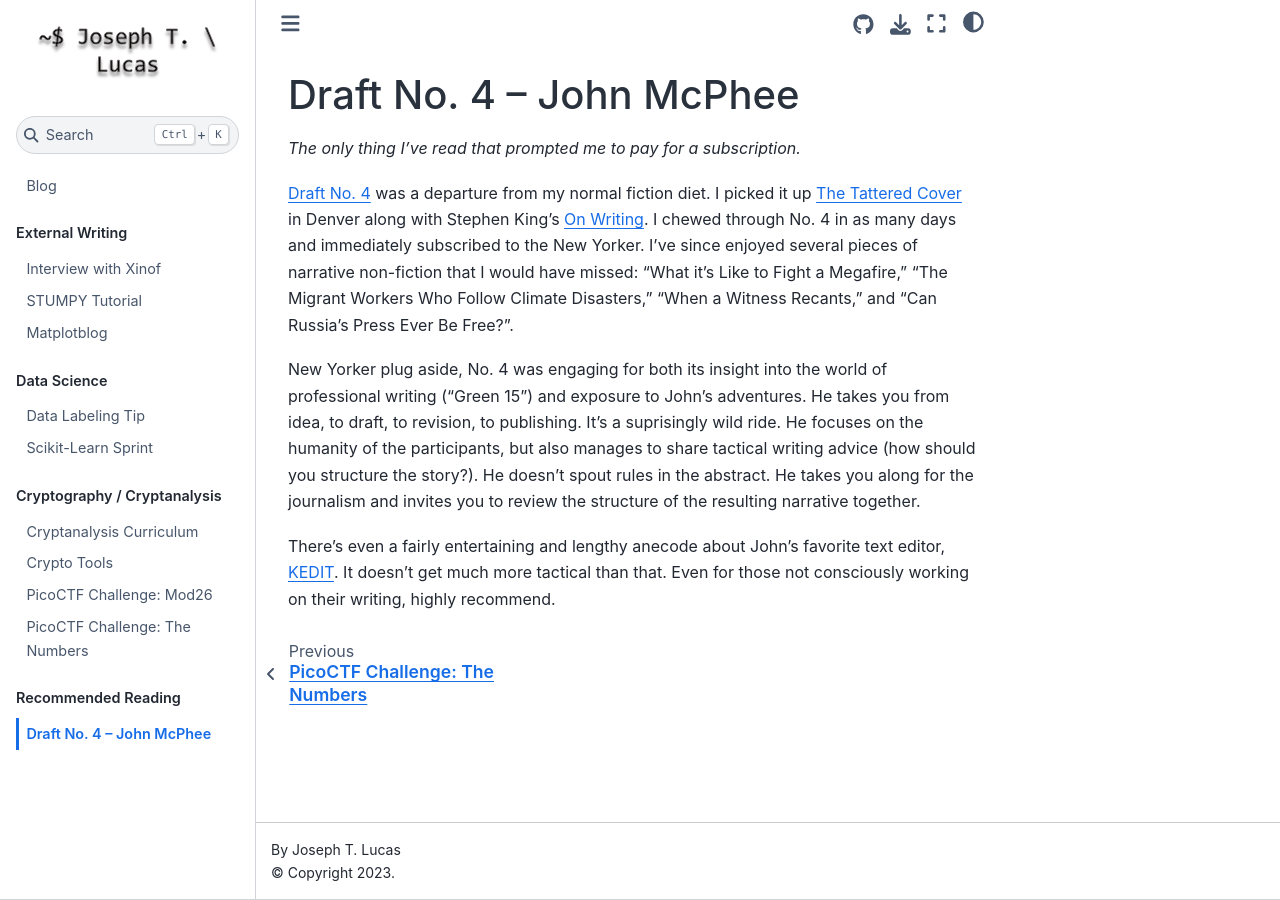
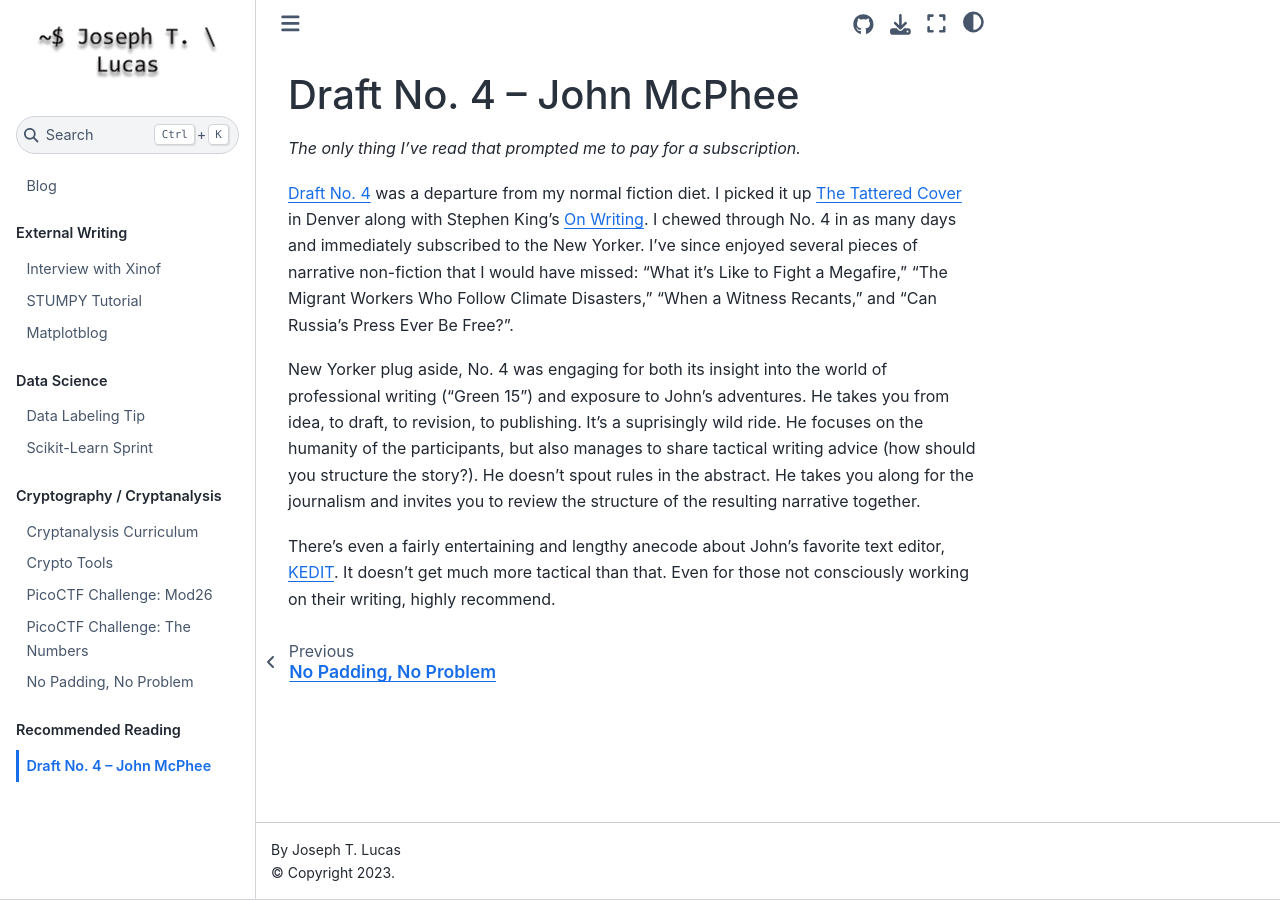
Before and after one commit to JosephTLucas/blog, a Jupyter Book: the page built from content/draft_no_4.md, in a window 1280 px wide. Built offline with Jupyter Book 1.0.4 settings and Sphinx 7.4.7 and the Sphinx Book theme 1.1.4, drawn with Linux system fonts in a browser that asks for light colours.

Commit message:
add new picoctf notebook

```diff
--- a/_toc.yml
+++ b/_toc.yml
@@ -19,6 +19,7 @@
     - file: content/crypto_tools
     - file: content/mod26
     - file: content/the_numbers
+    - file: content/no_padding_no_problem
   - caption: Recommended Reading
     chapters:
     - file: content/draft_no_4
```
Also changed, not shown: content/no_padding_no_problem.ipynb (added).
